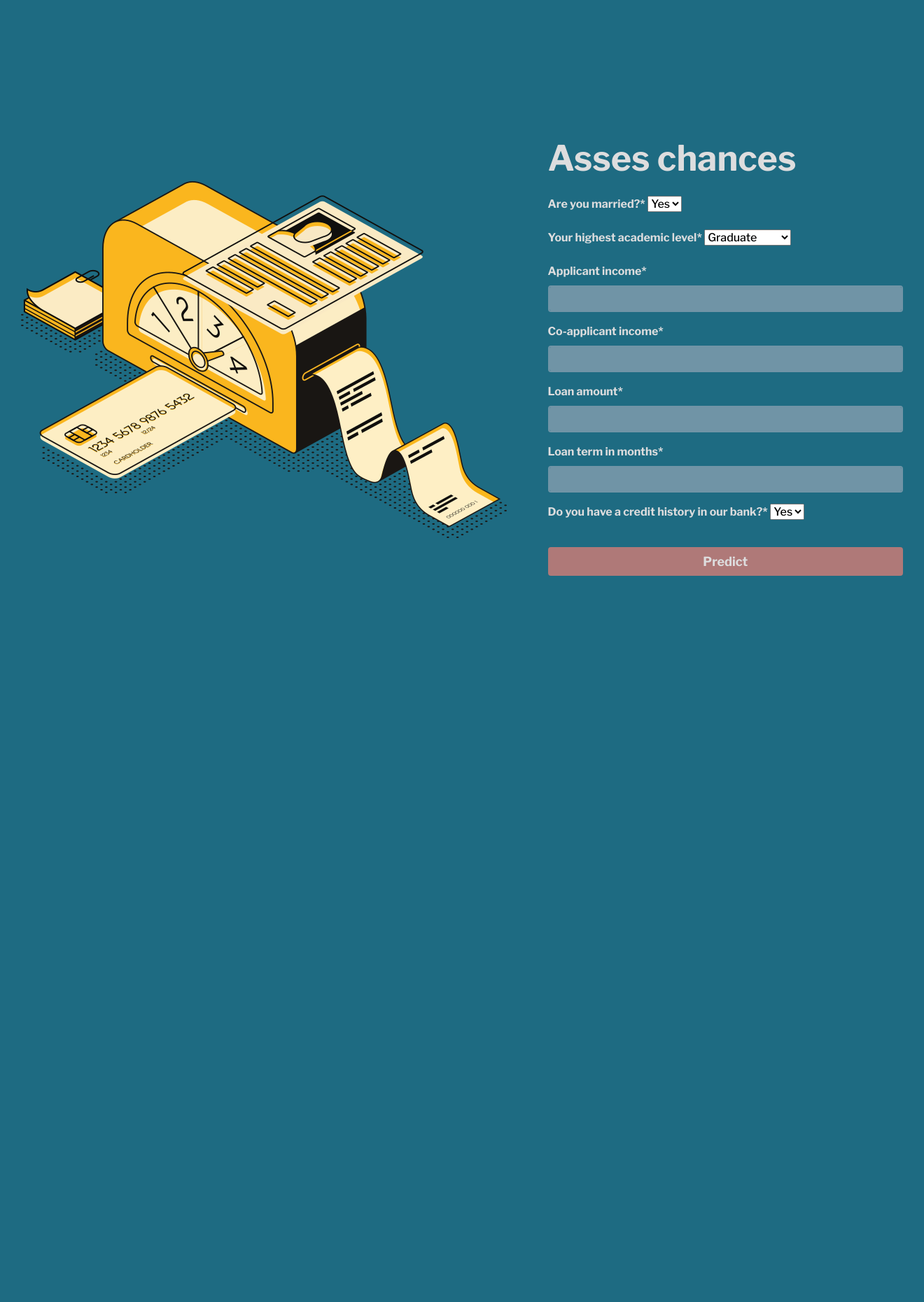
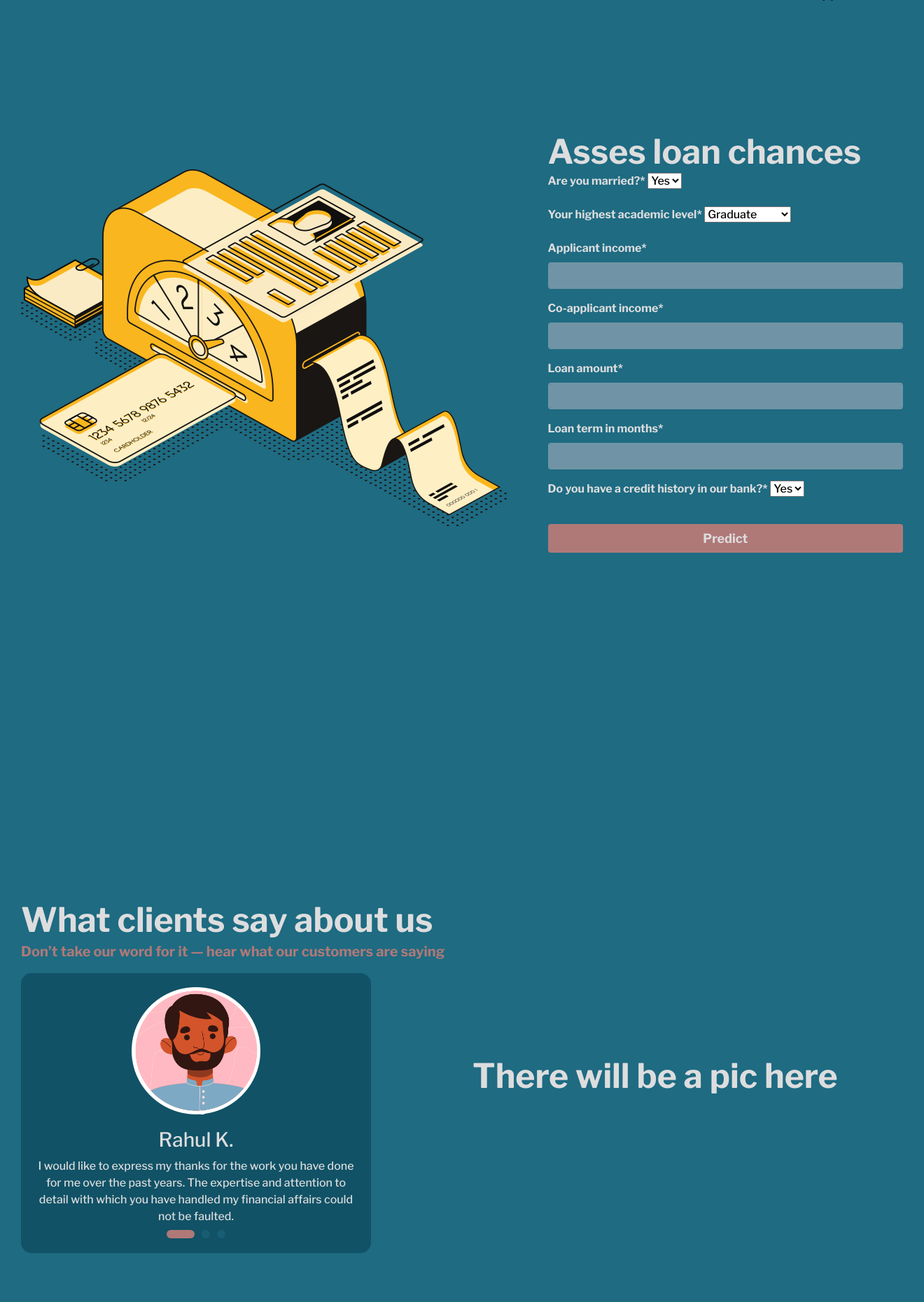
Before and after one commit to infoshareacademy/jpydzr2-syntaxerror-django, a Django app: page / in a window 1320 px wide. Shown: the part 779-2640 px from the top of the page at 70% size. Before the commit the page ends 1602 px from the top, so only its background shows below. Run offline with Django 3.2, Linux system fonts and the light colour scheme; some libraries are stand-ins or nearby versions.

Commit message:
Add a testimonials carousel

```diff
--- a/syntaxerror_project/credit_app/urls.py
+++ b/syntaxerror_project/credit_app/urls.py
@@ -8,5 +8,6 @@ app_name = 'credit_app'
 urlpatterns = [
     path('', views.predict_chances, name='submit_prediction'),
     path('', views.home, name='home'),
+    path('', views.testimonials, name='testimonials'),
     path('requests/', views.RequestsView.as_view(), name='requests'),
     ] + static(settings.STATIC_URL, document_root=settings.STATIC_ROOT)
--- a/syntaxerror_project/credit_app/views.py
+++ b/syntaxerror_project/credit_app/views.py
@@ -72,3 +72,7 @@ class RequestsView(LoginRequiredMixin, ListView):
 
 def home(request):
     return render(request, 'home.html')
+
+
+def testimonials(request):
+    return render(request, 'testimonials.html')
--- a/syntaxerror_project/static/css/styles.css
+++ b/syntaxerror_project/static/css/styles.css
@@ -10,9 +10,9 @@ html, body {
     background-color: #1E6B82;
 }
 
-img {
-    max-width: 100%;
-}
+/*img {*/
+/*    max-width: 100%;*/
+/*}*/
 
 label {
     font-weight: 600;
@@ -23,9 +23,22 @@ label {
     color: white!important;
 }
 
-#home-text {
+h1 {
+    font-weight: 900;
+    font-size: 3rem;
+    color: #DDDDDE;
+    margin: 0;
+}
+
+.subtitle {
+    font-weight: 700;
+    font-size: 1.25rem;
+    color: #AF7978;
+}
+
+.standard-text {
     font-weight: 300;
-    font-size: 20px;
+    font-size: 1.25rem;
     color: #DDDDDE;
   }
 
@@ -76,12 +89,6 @@ label {
     border: 2px solid #7094A6;
     background-color: #7094A6;
 }
-
-#signing-header {
-    font-weight: 900;
-    font-size: 50px;
-    color: #DDDDDE;
-  }
 
 #signing-text {
     font-size: 15px;
@@ -259,3 +266,48 @@ label {
     animation-duration: 0.6s;
     animation-delay: 0.6s;
 }
+
+
+
+/*carousel styling*/
+.carousel-inner {
+    max-width: 500px;
+    min-height: 400px;
+    background: #115266;
+    color: #DDDDDE;
+    border-radius: 15px;
+    padding: 20px;
+}
+
+.img-area{
+    text-align: center;
+}
+
+.img-area img{
+    width: 40%;
+    margin-bottom: 20px;
+}
+
+#carouselExampleIndicators {
+    max-width: 500px;
+    text-align: center;
+}
+
+.carousel-indicators li {
+    display: inline-block;
+    width: 12px;
+    height: 12px;
+    margin: 5px;
+    text-indent: 0;
+    cursor: pointer;
+    border: none;
+    border-radius: 50%;
+    background-color: #1E6B82;
+}
+.carousel-indicators .active {
+    width: 40px;
+    height: 12px;
+    margin: 5px;
+    border-radius: 6px;
+    background-color: #AF7978;
+}
--- a/syntaxerror_project/templates/home.html
+++ b/syntaxerror_project/templates/home.html
@@ -1,8 +1,8 @@
 <div class="container" style="height: 900px">
     <div class="row" style="height: 100%">
         <div class="col col-lg-5 my-auto">
-            <p id="signing-header" class="in-left">All starts here</p>
-            <p id="home-text" class="fade-in">Lorem ipsum dolor sit amet, consetetur sadipscing elitr, sed diam nonumy eirmod tempor invidunt ut labore
+            <h1 class="in-left">All starts here</h1>
+            <p class="standard-text fade-in">Lorem ipsum dolor sit amet, consetetur sadipscing elitr, sed diam nonumy eirmod tempor invidunt ut labore
                 et dolore magna aliquyam erat, sed diam voluptua. At vero eos et accusam et justo duo dolores et ea
                 rebum. Stet clita kasd gubergren, no sea takimata sanctus est Lorem ipsum dolor sit amet. Lorem ipsum
                 dolor sit amet, consetetur sadipscing elitr, sed diam nonumy eirmod tempor invidunt ut labore et dolore
--- a/syntaxerror_project/templates/index.html
+++ b/syntaxerror_project/templates/index.html
@@ -7,5 +7,6 @@
         {% include 'navbar.html' %}
         {% include 'home.html' %}
         {% include 'predictions/predict.html' %}
+        {% include 'testimonials.html' %}
     </div>
 {% endblock %}
--- a/syntaxerror_project/templates/navbar.html
+++ b/syntaxerror_project/templates/navbar.html
@@ -9,7 +9,10 @@
             <div class="collapse navbar-collapse" id="navbarNav">
                 <ul class="navbar-nav">
                     <li class="nav-item">
-                        <a class="nav-btn m-1 hack15-menu-button" href={% url 'credit_app:home' %}#predict-section>Predict</a>
+                        <a class="nav-btn m-1 hack15-menu-button" href={% url 'credit_app:home' %}#predict-section>Asses loan chances</a>
+                    </li>
+                    <li class="nav-item">
+                        <a class="nav-btn m-1 hack15-menu-button" href={% url 'credit_app:testimonials' %}#testimonials-section>Testimonials</a>
                     </li>
                 </ul>
                 <ul class="navbar-nav ml-auto">
--- a/syntaxerror_project/templates/predictions/predict.html
+++ b/syntaxerror_project/templates/predictions/predict.html
@@ -8,7 +8,7 @@
         </div>
 
         <div class="col col-lg-5 section in-bottom">
-            <p id="signing-header">Asses chances</p>
+            <h1>Asses loan chances</h1>
             <form method="POST" class="form-group">
                 {% csrf_token %}
                 {{ form|crispy }}
--- /dev/null
+++ b/syntaxerror_project/templates/testimonials.html
@@ -0,0 +1,58 @@
+{% load static %}
+
+<div id="testimonials-section" class="container" style="height: 900px">
+    <div class="row" style="height: 100%">
+        <div class="col col-lg-6 my-auto">
+            <h1>What clients say about us</h1>
+            <p class="subtitle">Don’t take our word for it — hear what our customers are saying</p>
+            <div id="carouselExampleIndicators" class="carousel slide" data-ride="carousel">
+                <ol class="carousel-indicators">
+                    <li data-target="#carouselExampleIndicators" data-slide-to="0" class="active"></li>
+                    <li data-target="#carouselExampleIndicators" data-slide-to="1"></li>
+                    <li data-target="#carouselExampleIndicators" data-slide-to="2"></li>
+                </ol>
+                <div class="carousel-inner">
+                    <div class="carousel-item active">
+                        <div class="img-area"><img src="{% static "images/first_person.png" %}" alt="first_person">
+                        </div>
+                        <div class="img-text">
+                            <h3>Rahul K.</h3>
+                            <p>I would like to express my thanks for the work you have done for me over the past
+                                years. The expertise and attention to detail with which you have handled my financial
+                                affairs could not be faulted.</p>
+                        </div>
+                    </div>
+
+                    <div class="carousel-item">
+                        <div class="img-area"><img src="{% static "images/second_person.png" %}" alt="second_person">
+                        </div>
+                        <div class="img-text">
+                            <h3>John B.</h3>
+                            <p>I am absolutely delighted with your service. It is really refreshing to work
+                                with a financial advisor who is truly interested in their client’s needs, circumstances
+                                and preferences.</p>
+                        </div>
+                    </div>
+
+                    <div class="carousel-item">
+                        <div class="img-area">
+                            <img src="{% static "images/third_person.png" %}" alt="third_person">
+                        </div>
+                        <div class="img-text">
+                            <h3>Barbara M.</h3>
+                            <p>Passion, knowledge and a genuine interest in achieving the best for clients is what
+                                makes a truly professional Financial Advisor. Your staff has this and more.</p>
+                        </div>
+                    </div>
+
+                </div>
+            </div>
+        </div>
+
+        <div class="col col-6 my-auto d-none d-lg-flex in-right">
+            <h1>There will be a pic here</h1>
+{#            <img src="{% static "images/home.png" %}" alt="home">#}
+        </div>
+
+    </div>
+</div>
```
Also changed, not shown: syntaxerror_project/static/images/first_person.png (added), syntaxerror_project/static/images/fourth_person.png (added), syntaxerror_project/static/images/second_person.png (added), syntaxerror_project/static/images/third_person.png (added).
